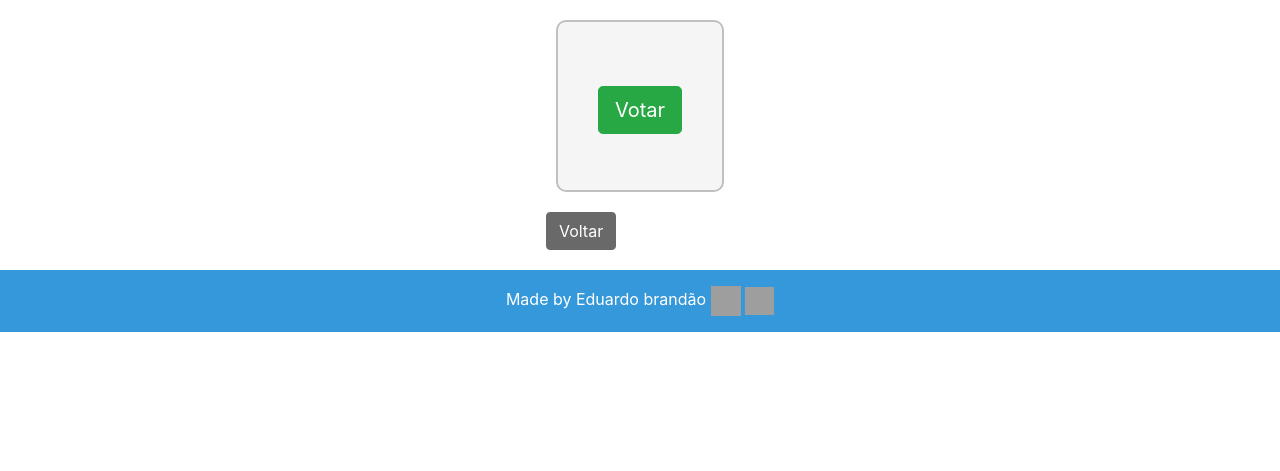
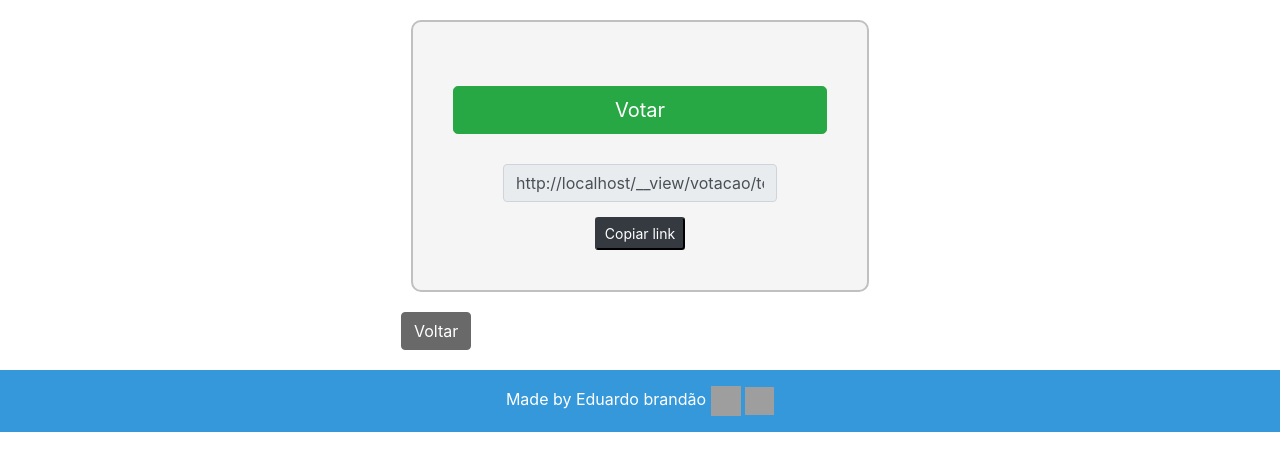
Before and after one commit to EduardoBran/System-Voting-App-Web-Py, a Django app: template votacao/templates/votacao/detail.html in a window 1280 px wide. Shown: the part 56-527 px from the top of the page. Run offline with Django 4.2, Linux system fonts and the light colour scheme; the template is opened without the code that fills it, so the values that code supplies are empty; some libraries are stand-ins or nearby versions; grey boxes are pictures that could not be loaded.

Commit message:
add funcao JavaScript para copiar link | edit page details

```diff
--- a/votacao/templates/votacao/detail.html
+++ b/votacao/templates/votacao/detail.html
@@ -48,10 +48,26 @@
         {% endfor %}
         <input type="submit" value="Votar" class="btn btn-success btn-lg btn-block mt-4" />
     </form>
+
+    <div class="text-center" style="margin-top: 30px; margin-right: 50px; margin-left: 50px;">
+        <input class="form-control" type="text" , name="link" , id="link" , value="{{ request.build_absolute_uri }}"
+            readonly />
+        <button class="btn-sm btn-dark" onclick="copiarLink()" style="margin-top: 15px;">Copiar link</button>
+    </div>
 </div>
 
 <div style="margin-bottom: 20px;">
     <a class="btn btn-secondary btnVoltarEnquetes" href="{% url 'votacao:index' %}">Voltar</a>
 </div>
 
+<script>
+    function copiarLink() {
+        let linkCopiado = document.getElementById("link");
+        linkCopiado.select();
+        linkCopiado.setSelectionRange(0, 99999);
+        document.execCommand("copy");
+        alert('Link copiado com sucesso.\nO link é: ' + linkCopiado.value);
+
+    }
+</script>
 {% endblock %}
--- a/votacao/templates/votacao/results.html
+++ b/votacao/templates/votacao/results.html
@@ -34,7 +34,7 @@
         <li class="list-group-item">
             {{ choice.choice_text }}
             <span class="badge badge-success float-right">
-                {{ choice.votes }} vote{{ choice.votes | pluralize }}
+                {{ choice.votes }} voto{{ choice.votes | pluralize }}
             </span>
         </li>
         {% endfor %}
```
